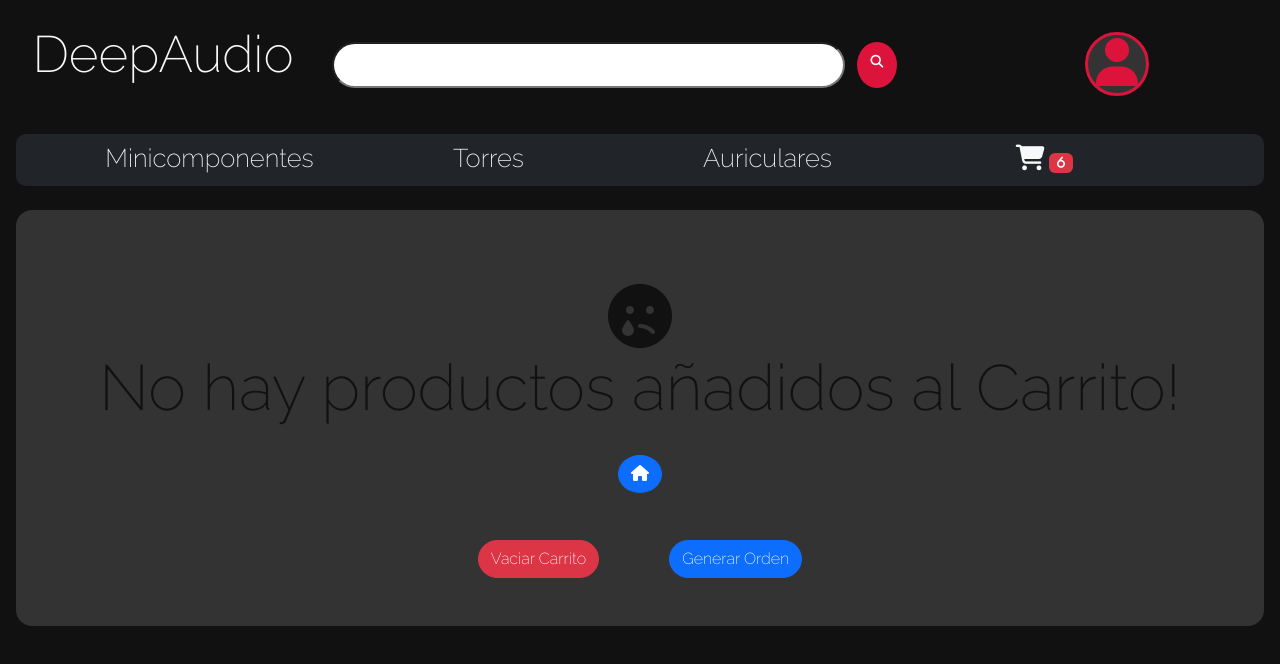
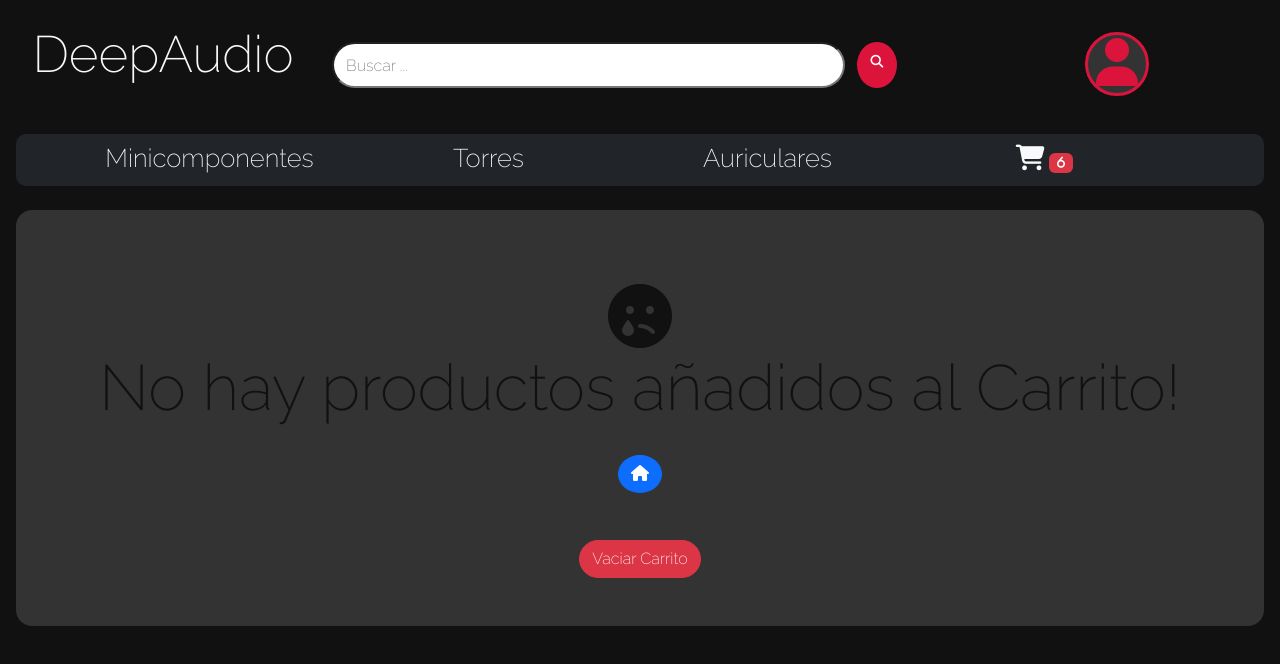
Before and after one commit to VLiras/Entregas-Liras, a React (Vite) app: page /cart in a window 1280 px wide. Shown: the top 664 px of the page. Built offline with nearby package versions, Linux system fonts and the light colour scheme.

Commit message:
Arreglando la  Orden

```diff
--- a/src/Components/CartContainer/CartContainer.jsx
+++ b/src/Components/CartContainer/CartContainer.jsx
@@ -3,54 +3,80 @@ import { useState } from "react"
 import { Card,Button,Toast } from "react-bootstrap"
 import { Link } from "react-router-dom"
 import { useCartContext } from "../../Context/CartContext"
-// import products from "../../Utils/products"
-import Order from "../Form/Order"
+// import Order from "../Form/Order"
 import Total from "../Total/Total"
 import NoProduct from "../NoProduct/NoProduct"
 const CartContainer = () => {
-    const [show, setShow] = useState(false); // => Toast
     const {cartList,cleanCart,deleteProduct} = useCartContext()
     // => Listado de productos
     // const [id,setId] = useState([])
     const [dataForm,setDataForm] = useState({
         name:'',
+        lastName:'',
         phone:'',
         email:''
     })
 
+    // const createOrder = (event) => {
+    //     event.preventDefault()
+    //     const order = {}
+    //     order.buyer = dataForm
+    //     order.item = cartList.map(({id,name,price}) => ({id,name,price})),
+    //     order.total = totalPrice()
+
+    //     const db = getFirestore()
+    //     const queryColection = collection(db,'orders')
+    //     addDoc(queryColection)
+    //     .then(ans => console.log(ans))
+    //     .catch(err => console.log(err))
+    //     .finally(() => {
+    //         cleanCart()
+    //         setDataForm()
+    //     })
+    const totalPrice = () =>{
+        // cartList.map((price,cant) => price = price*cant)
+    }
+
+
+
     const createOrder = (event) => {
-        event.preventDefault()
+        event.preventDefault() // => Evito que refresque
+        // Generando una orden
         const order = {}
-        order.buyer = dataForm
-        order.item = cartList.map(({id,name,price}) => ({id,name,price})),
+        order.buyer = {name:'Federico',phone:'132556356',email:'fede@gmail.com'}
+        order.item = cartList.map(({id,make,model,price}) => ({id,make,model,price})),
         order.total = totalPrice()
+        console.log(order)
+        console.log(totalPrice())
+        // Insertar una orden
+        const db = getFirestore()
+        const getCollection = collection(db,'Orders') // => No existe
+        // addDoc(getCollection,order) // => Coloco el objeto que quiero añadir (en addDoc)
+        // .then(ans => console.log(ans))
+        // .catch(err => console.error(err))
+        // .finally(()=>{})
 
-        const db = getFirestore()
-        const queryColection = collection(db,'orders')
-        addDoc(queryColection)
-        .then(ans => console.log(ans))
-        .catch(err => console.log(err))
-        .finally(() => {
-            cleanCart()
-            setDataForm()
-        })
 
         //Actualizar un documento en firestore
-        const queryDoc = doc(db,'Productos','7wAjigtpnwKfy8pT8wWD')
-        updateDoc(queryDoc, {
-            stock:80
-        })
-        .then(() => console.log('Producto Actualizado'))
-        .catch(err => console.error(err))
+
+        // const getDoc = doc(db,'Products','pKNZX9Cb0baLp89tV1Rz')
+        // updateDoc(getDoc,{
+        //     stock: 30  // => Especifico los campos que quiero modificar
+        //     // isActive:true
+        // })
+        // .then(() => console.log('Producto Actualizado'))
+
+
+
     }
-    const totalPrice = () => {
-        cartList.map((price,cant) => price = price*cant)
-    }
-    const handleOnChange = (e) => {
-        setDataForm({
-            ...dataForm,
-            [e.target.name]:e.target.value
-        })
+    // Funcion para detectar los cambios de mi formulario =>
+    const handleOnChange = (event) => {
+        // setDataForm({
+        //     ...dataForm,
+        //     [e.target.name]:e.target.value
+        // })
+        console.log(event.target.name) // => Muestra el name de los inputs
+        console.log(event.target.value) // => Captura el valor de los inputs
     }
     console.log(cartList)
 
@@ -89,33 +115,14 @@ const CartContainer = () => {
                     </div>
                 ))
             }
+                {/* <div className="d-none"><Order/></div> */}
                 <div className="footer col-12">
                     <div style={{height:'6vw'}} className="center p-3 mt-3">
                         <button style={{margin:'0 3%'}} type="button" className="btn btn-danger rounded-pill" onClick={cleanCart}>Vaciar Carrito</button>
-                        <button style={{margin:'0 3%'}} type="button" onClick={() => createOrder()} className="btn btn-primary rounded-pill">Generar Orden</button>
+                        {/* <button style={{margin:'0 3%'}} type="button" onClick={() => createOrder()} className="btn btn-primary rounded-pill">Generar Orden</button> */}
                     </div>
                 </div>
                 <br />
-                <div className="d-none">
-                    <Order/>
-                </div>
-                {/* Agregar a ItemDetail */}
-                <div className="d-none position-absolute">
-                <Toast onClose={() => setShow(false)} show={show} delay={3000} autohide>
-                    <Toast.Header>
-                        <img
-                        src="holder.js/20x20?text=%20"
-                        className="rounded me-2"
-                        alt="#"
-                        />
-                        <strong className="me-auto">Bootstrap</strong>
-                        <small>11 mins ago</small>
-                    </Toast.Header>
-                    <Toast.Body>
-                        <Link to='/cart'><Button className="btn btn-primary rounded-pill">Ir al carrito</Button></Link>
-                    </Toast.Body>
-                </Toast>
-                </div>
             </div>
         </div>
     )
--- a/src/Components/Form/Order.jsx
+++ b/src/Components/Form/Order.jsx
@@ -1,22 +1,18 @@
 import { Form,Button } from "react-bootstrap"
 
-const Order = () => {
-
+const Order = (props) => {
 
     return(
       <div style={{fontSize:'2vw'}} className="order border rounded-4 bg-dark p-3 w-50 center">
-        <Form className="">
+        <Form onSubmit={generarOrden}>
           <div className="row">
           <Form.Group className="mb-3 col-6" controlId="formName">
             <Form.Label>Nombre</Form.Label>
-            <Form.Control type="text" placeholder="Nombre" />
-            {/* <Form.Text className="text-muted">
-              We'll never share your email with anyone else.
-            </Form.Text> */}
+            <Form.Control type="text" name="name" onChange={handleChange} placeholder="Nombre" required />
           </Form.Group>
           <Form.Group className="mb-3 col-6" controlId="formLastName">
             <Form.Label>Apellido</Form.Label>
-            <Form.Control type="text" placeholder="Apellido" />
+            <Form.Control type="text" name="lastName" onChange={handleChange} placeholder="Apellido" required />
           </Form.Group>
           <Form.Text className="text-muted col-12">
           We'll never share your email with anyone else.
@@ -25,17 +21,17 @@ const Order = () => {
 
           <Form.Group className="mb-3" controlId="formPassword">
             <Form.Label>Telefono</Form.Label>
-            <Form.Control type="tel" className="w-75 center" placeholder="11-1234-5678" />
+            <Form.Control type="tel" name="phone" onChange={handleChange} className="w-75 center" placeholder="11-1234-5678" required/>
           </Form.Group>
 
           <Form.Group className="mb-3" controlId="formEmail">
             <Form.Label>Email</Form.Label>
-            <Form.Control type="email" className="w-75 center" placeholder="nombre@example.com" />
+            <Form.Control type="email" name="email" onChange={handleChange} className="w-75 center" placeholder="nombre@example.com" required/>
           </Form.Group>
 
           <Form.Group className="mb-3" controlId="confirmEmail">
             <Form.Label>Confimar Email</Form.Label>
-            <Form.Control type="email" className="w-75 center" />
+            <Form.Control type="email" name="confirmEmail" className="w-75 center" required/>
           </Form.Group><hr/>
           <div className="formFooter row">
           <div className="col-6 p-1">
@@ -44,8 +40,8 @@ const Order = () => {
           </Button>
           </div>
           <div className="col-6 p-1">
-          <Button style={{fontSize:'1rem',width:'6rem'}} variant="primary" type="submit" className="rounded-pill">
-            Enviar
+          <Button style={{fontSize:'1rem',width:'6rem'}} variant="primary" onClick={() => createOrder()} type="submit" className="rounded-pill">
+            Generar Orden
           </Button>
           </div>
           </div>
@@ -53,4 +49,3 @@ const Order = () => {
       </div>
     )
 }
-export default Order
--- a/src/Components/ItemDetail/ItemDetail.jsx
+++ b/src/Components/ItemDetail/ItemDetail.jsx
@@ -5,8 +5,11 @@ import gProducts  from '../../Utils/gProducts'
 import products from '../../Utils/products'
 import { useCartContext } from '../../Context/CartContext'
 import Toast from 'react-bootstrap/Toast'
+import Button from 'react-bootstrap/Button'
 import { doc, getDoc, getFirestore } from 'firebase/firestore'
+import { Link } from 'react-router-dom'
 const ItemDetail = () => {
+    const [show, setShow] = useState(false); // => Toast
     const [product,setProduct]=useState({})
     const {idProduct} = useParams()
     const {addToCart} = useCartContext()
@@ -30,6 +33,7 @@ const ItemDetail = () => {
 
 
     return(
+        <>
             <div style={{margin:'0 auto'}} className="detailBlock row rounded-4 w-100">
                 <div className="images col-6">
                     <div>
@@ -53,6 +57,23 @@ const ItemDetail = () => {
                     </div>
                 </div>
             </div>
+            <div className="d-none position-absolute">
+                <Toast onClose={() => setShow(false)} show={show} delay={3000} autohide>
+                    <Toast.Header>
+                        <img
+                        src="holder.js/20x20?text=%20"
+                        className="rounded me-2"
+                        alt="#"
+                        />
+                        <strong className="me-auto">Bootstrap</strong>
+                        <small>11 mins ago</small>
+                    </Toast.Header>
+                    <Toast.Body>
+                        <Link to='/cart'><Button className="btn btn-primary rounded-pill">Ir al carrito</Button></Link>
+                    </Toast.Body>
+                </Toast>
+            </div>
+        </>
     )
 }
 export default ItemDetail
--- a/src/Components/Search/SearchBar.jsx
+++ b/src/Components/Search/SearchBar.jsx
@@ -3,7 +3,7 @@ function Search(){
         <div className="searchBar h-100 mt-3">
             {/* <button type="button" className="search rounded-circle "> */}
             <div style={{height:'60%'}} className="p-1 center row">
-                <input type="text" className="h-100 col-10"/>
+                <input type="text" className="h-100 col-10" placeholder="Buscar ..."/>
                 <div className="col-2">
                     <div className="w-50 h-100">
                         <div id="circle" className="search rounded-circle h-100 w-100">
```
